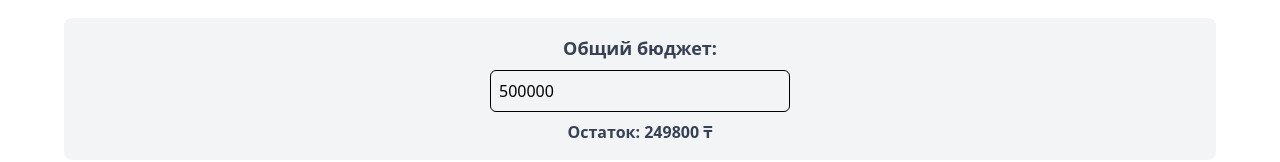
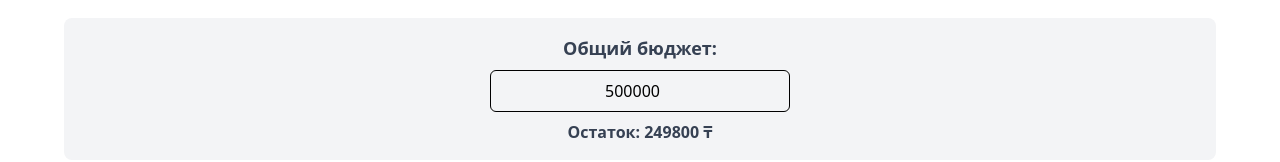
Before and after one commit to Koffer0-0/BudgetPlanner, a Vue app in the folder budget-planner/: page / in a window 1280 px wide. Shown: the part 130-292 px from the top of the page. Built offline with nearby package versions, Linux system fonts and the light colour scheme; the HTML template or start-up script is replaced by a standard one.

Commit message:
ui: center budget

```diff
--- a/budget-planner/src/App.vue
+++ b/budget-planner/src/App.vue
@@ -94,7 +94,7 @@ const getRandomColor = () => {
         <input
           v-model="totalBudget"
           type="number"
-          class="mt-2 p-2 w-75 border rounded-md"
+          class="mt-2 p-2 w-75 border rounded-md text-center"
         />
         <p class="text-gray-700 font-bold mt-2">Остаток: {{ remainingBudget }} {{ currency }}</p>
         <p v-if="remainingBudget < 0" class="text-red-600 font-bold">Вы вышли за бюджет!</p>
```
